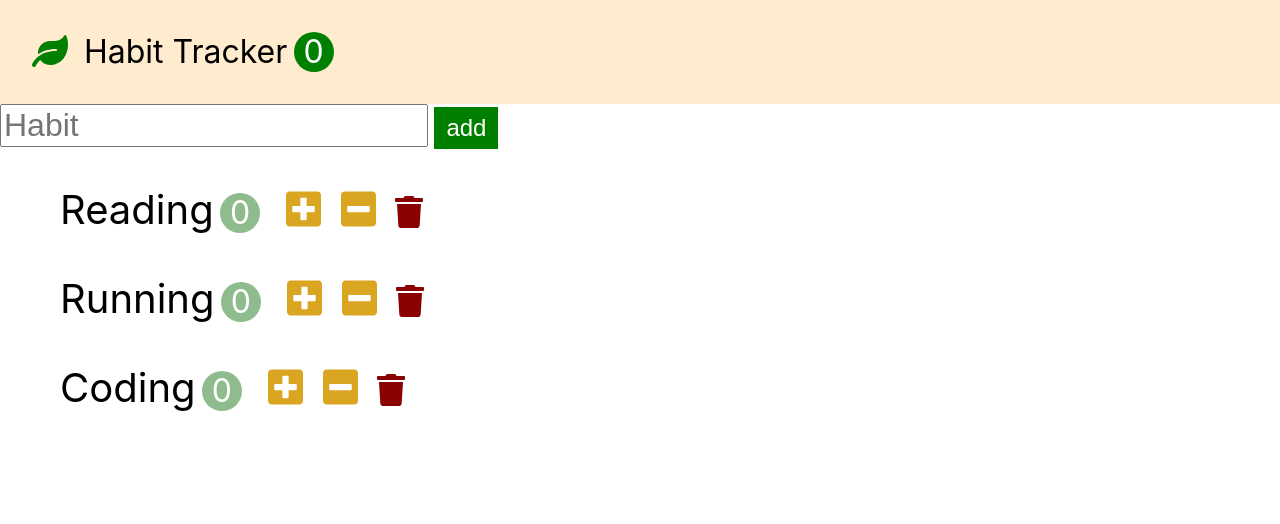
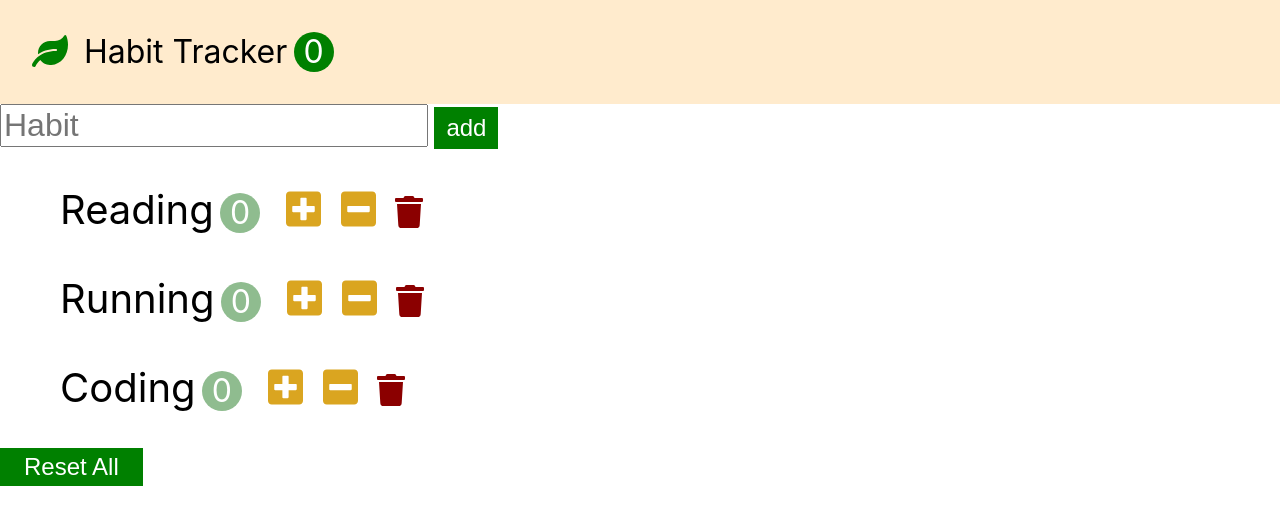
Before and after one commit to smshack/habit-tracker, a React (Create React App) app: page / in a window 1280 px wide. Shown: the top 524 px of the page. Built offline with nearby package versions, Linux system fonts and the light colour scheme.

Commit message:
reset 버튼 추가

```diff
--- a/src/components/habits.jsx
+++ b/src/components/habits.jsx
@@ -21,6 +21,7 @@ class Habits extends Component {
             />
           ))}
         </ul>
+        <button className="habits-reset" onClick={this.props.onReset}>Reset All</button>
       </>
     );
   }
```
